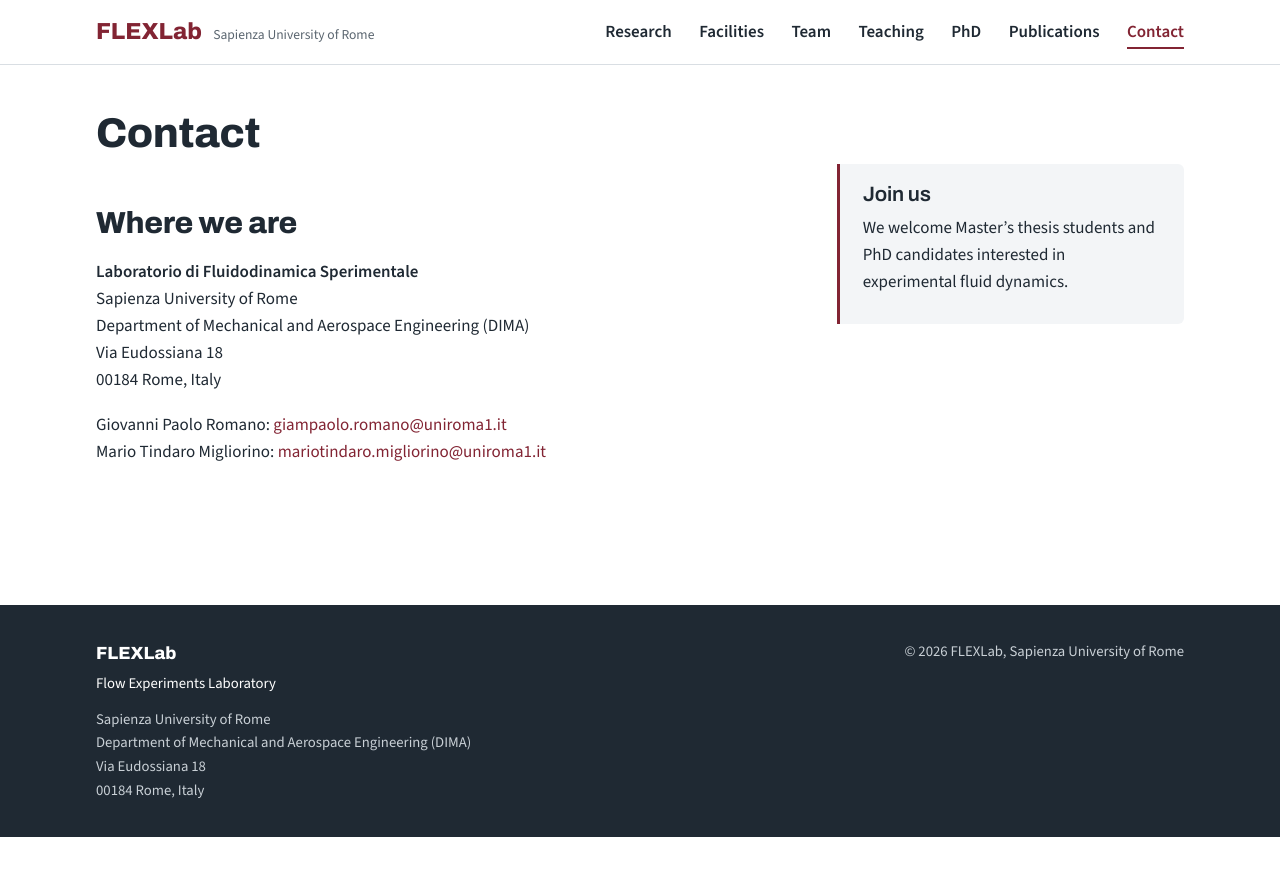
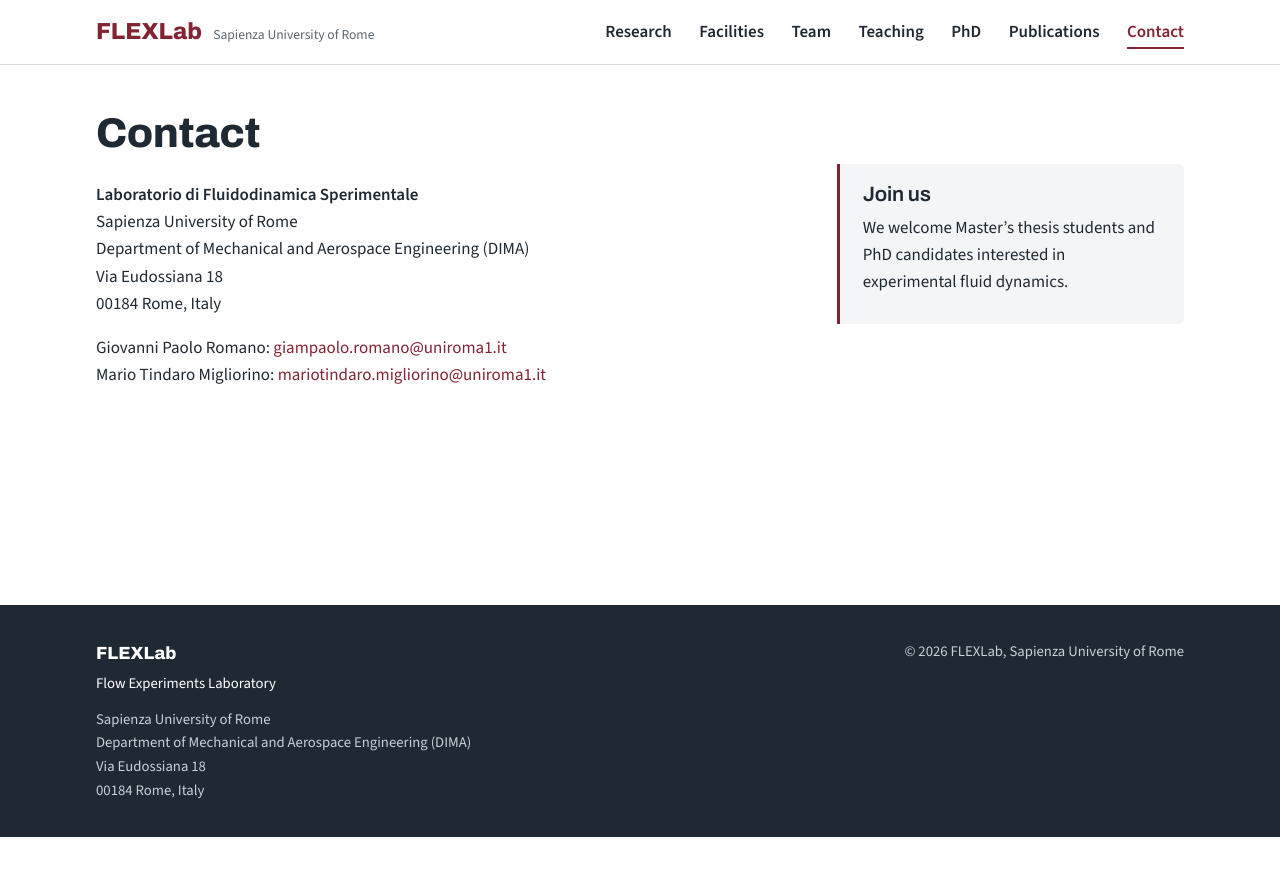
Before and after one commit to FLEXLab-Sapienza/FLEXLab-Sapienza.github.io, a Jekyll site: the page built from contact.md, in a window 1280 px wide. Shown: the top 876 px of the page. Built offline with Jekyll 4.4.1, drawn with Linux system fonts in a browser that asks for light colours.

Commit message:
Contact: remove 'Where we are' heading
Co-Authored-By: Claude Opus 5.5 <noreply@anthropic.com>

```diff
--- a/contact.md
+++ b/contact.md
@@ -5,8 +5,6 @@ permalink: /contact/
 ---
 <div class="split" markdown="1">
 <div markdown="1">
-
-## Where we are
 
 **Laboratorio di Fluidodinamica Sperimentale**<br>
 {{ site.affiliation }}<br>
```
